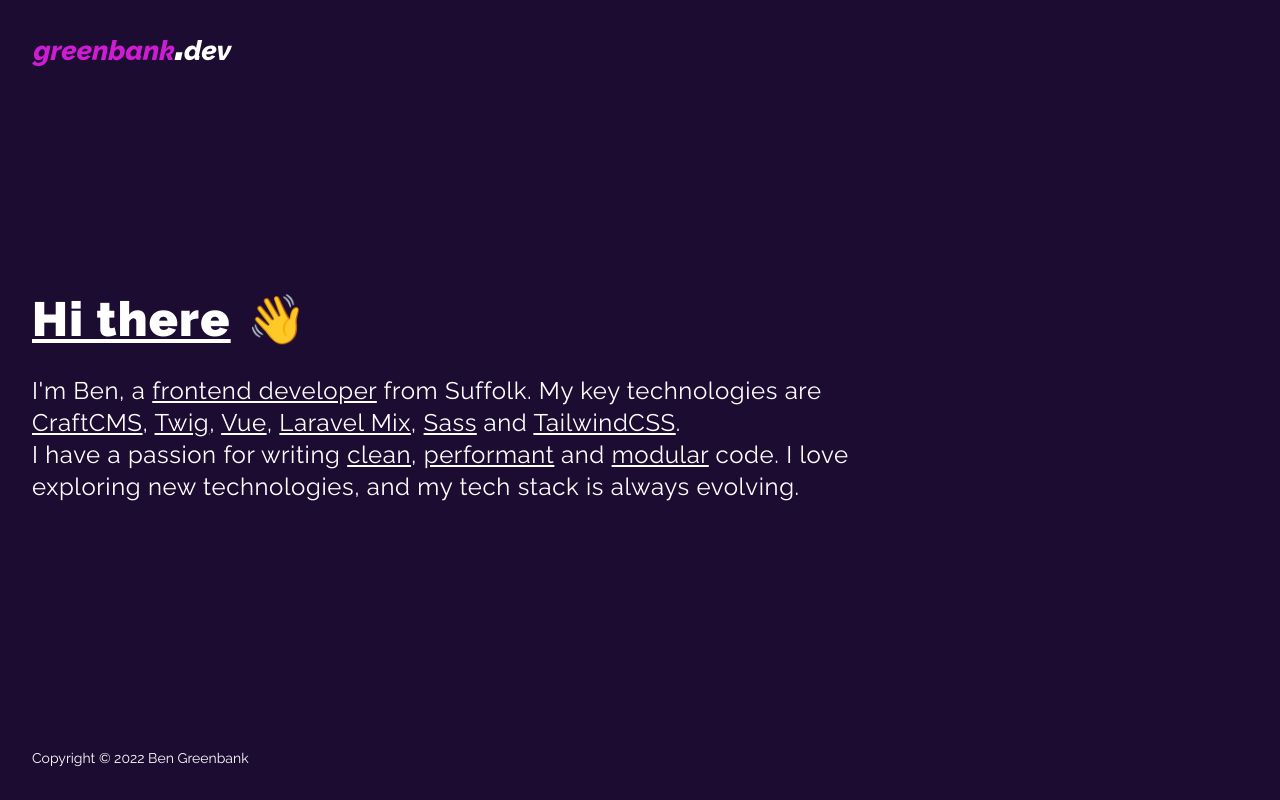
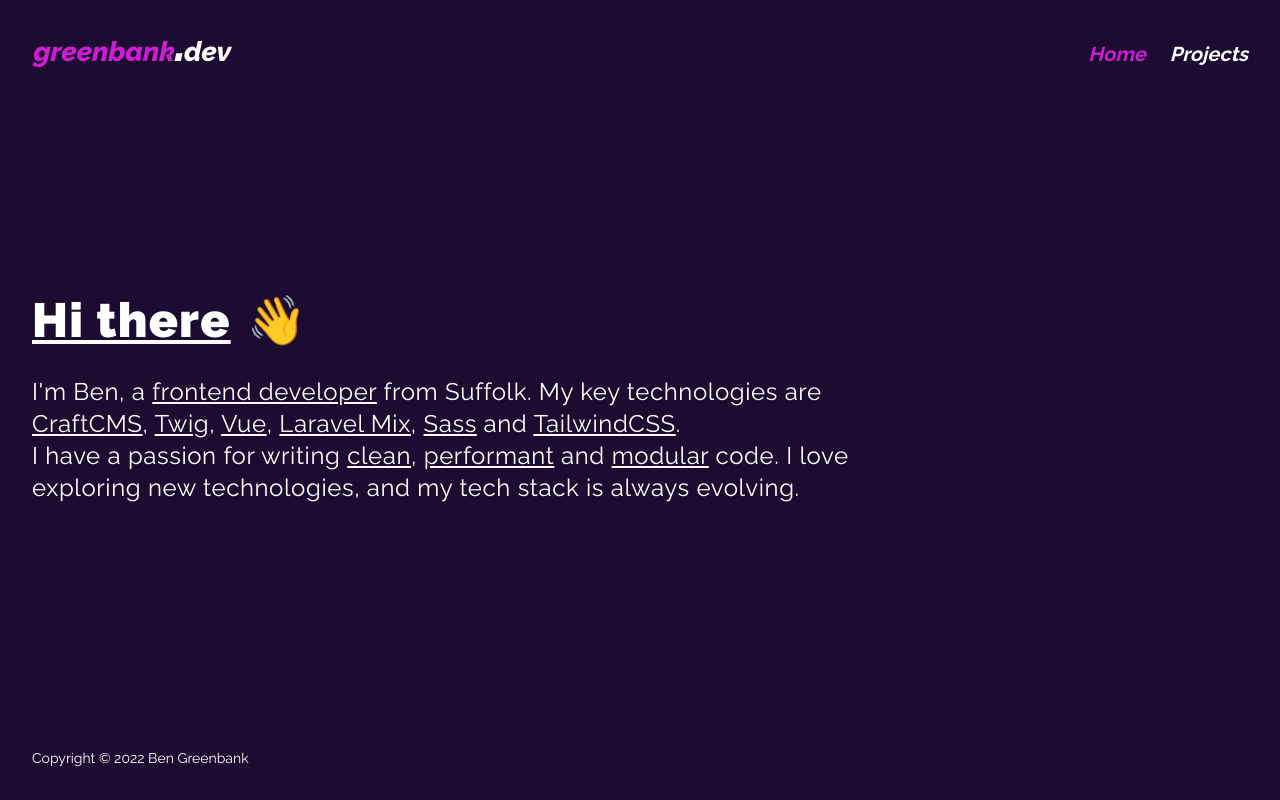
Before and after one commit to bengreenbank/showcase, a Nuxt app: page / in a window 1280 px wide. Built offline with nearby package versions, Linux system fonts and the light colour scheme.

Commit message:
Added navigation items to header

```diff
--- a/components/Header.vue
+++ b/components/Header.vue
@@ -1,20 +1,38 @@
 <template>
-  <header class="w-full bg-purple py-10 shadow-lg">
-    <div class="container flex items-center justify-between">
+  <header class="flex w-full justify-between bg-purple py-10 shadow-lg">
+    <nav class="container flex items-center justify-between">
       <img
         src="~/assets/images/logo.svg"
         alt="greenbank.dev"
         width="200"
         height="27"
       />
-    </div>
+
+      <ul class="text-xl text-white font-semibold italic flex gap-6">
+        <li v-for="link in links">
+          <NuxtLink :class="{'text-pink': link.url === $route.path}" :to="link.url"> {{ link.title }} </NuxtLink>
+        </li>
+      </ul>
+    </nav>
   </header>
 </template>
 
 <script>
 export default {
   name: 'Header',
+  data() {
+    return {
+      links: {
+        home: {
+          title: 'Home',
+          url: '/'
+        },
+        projects: {
+          title: 'Projects',
+          url: '/projects'
+        }
+      }
+    }
+  }
 };
 </script>
-
-<style scoped></style>
```
